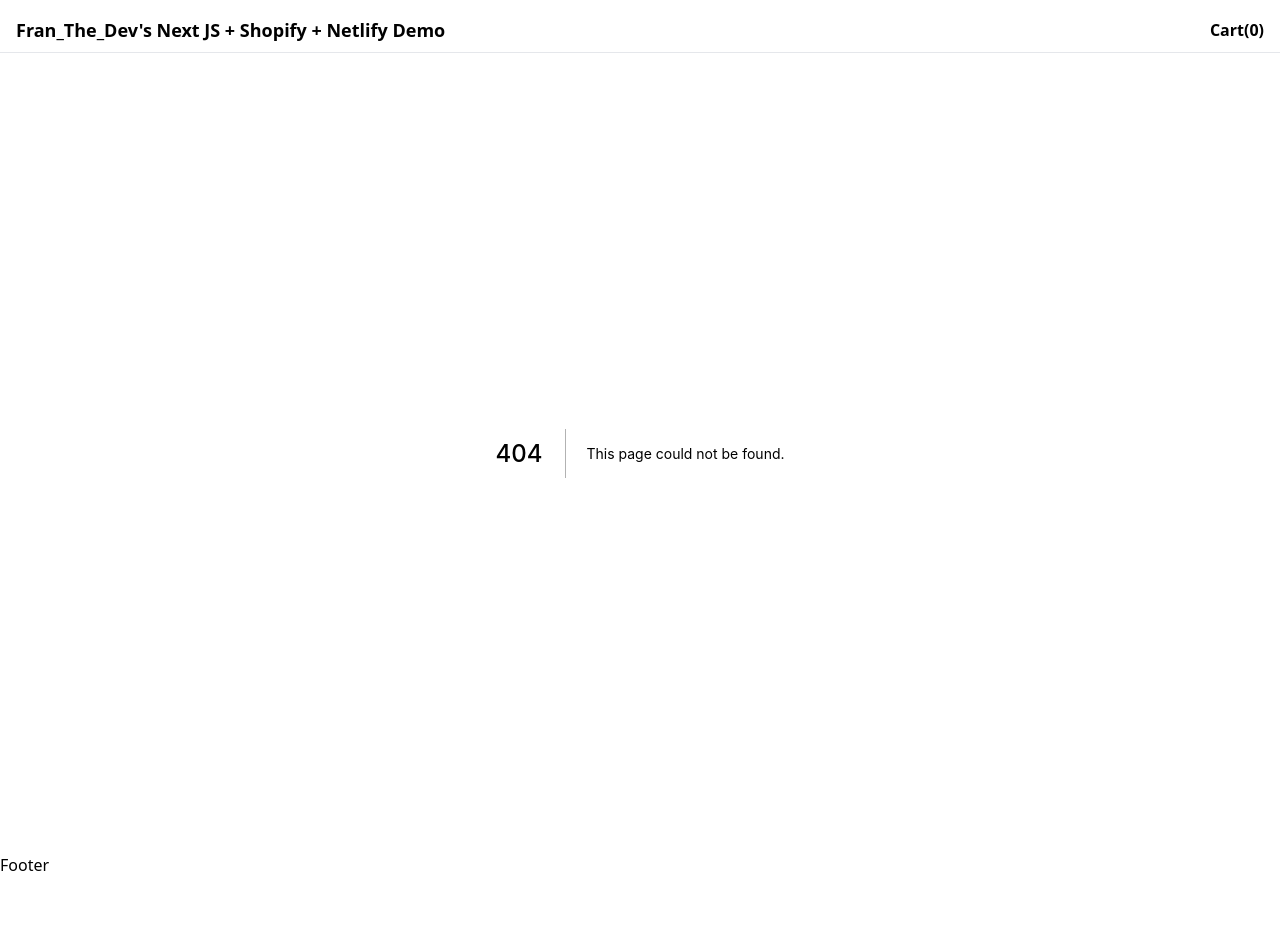
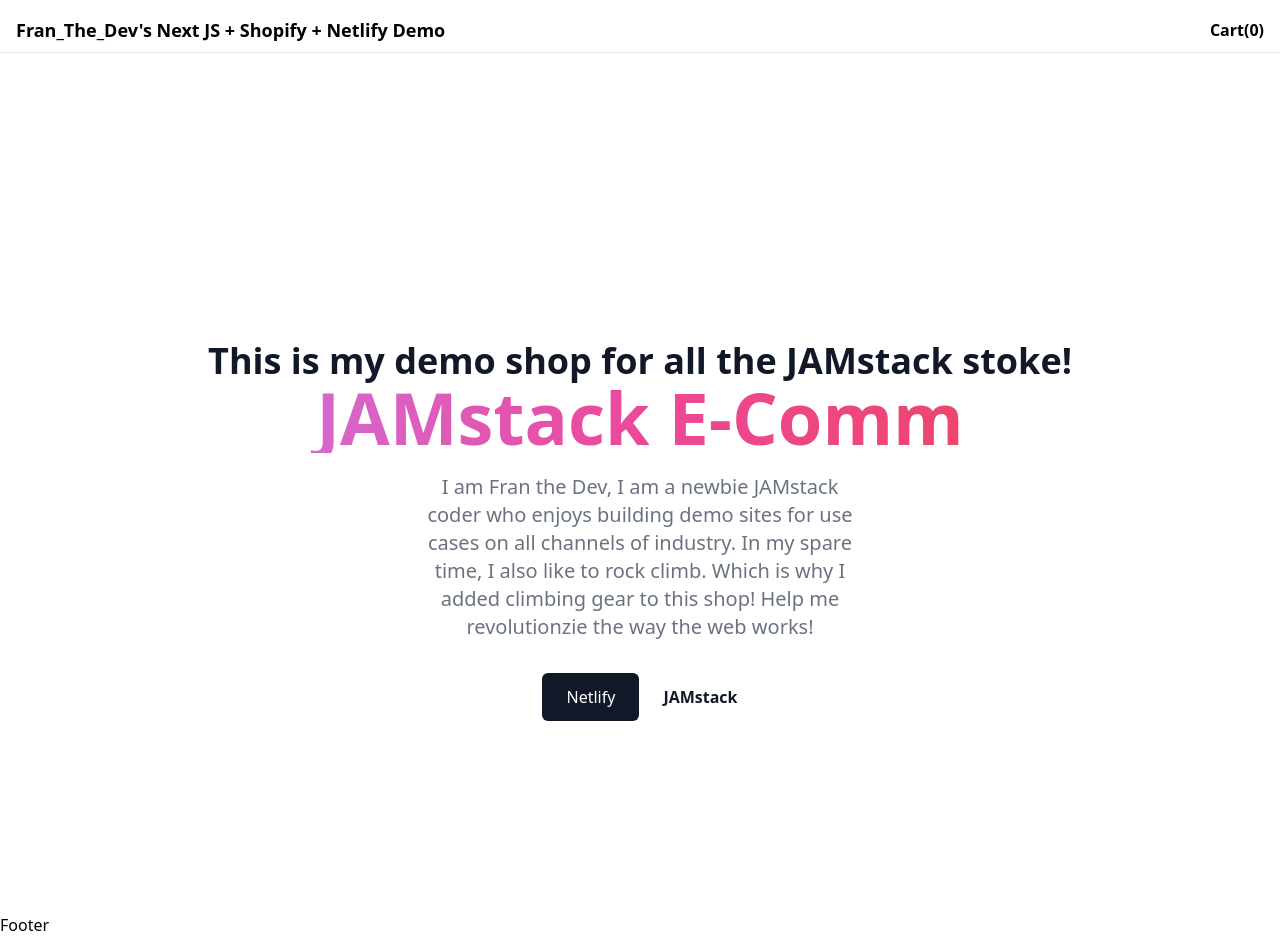
Before and after one commit to Fran-A-Dev/fran-ntlfy-shopify, a Next.js app: page /aboutMe in a window 1280 px wide. Before the commit this address had no page. Before the commit the page ends 877 px from the top, so only its background shows below. Built offline with nearby package versions, Linux system fonts and the light colour scheme.

Commit message:
added about me

```diff
--- a/components/ProductForm.js
+++ b/components/ProductForm.js
@@ -71,7 +71,7 @@ export default function ProductForm({ product }) {
         }}
         className="bg-black rounded-lg text-white px-2 py-3 mt-3 hover:bg-gray-800"
       >
-        Add To Card
+        Add To Cart
       </button>
     </div>
   );
--- a/components/ProductPageContent.js
+++ b/components/ProductPageContent.js
@@ -1,8 +1,10 @@
 import Image from "next/image";
 import ProductForm from "./ProductForm";
+import RecommendedList from "./RecommendedList";
 
 export default function ProductPageContent({ product }) {
   return (
+    <div>
       <div className="flex flex-col justify-center items-center space-y-8 md:flex-row md:items-start md:space-y-0 md:space-x-4 lg:space-x-8 max-w-6xl w-11/12 mx-auto">
         <div className="w-full max-w-md border bg-white rounded-2xl overflow-hidden shadow-lg md:w-1/2">
           <div className="relative h-96 w-full">
@@ -16,5 +18,13 @@ export default function ProductPageContent({ product }) {
         </div>
         <ProductForm product={product} />
       </div>
+      <p className="pt-16 space-y-8 md:space-x-4 lg:space-x-8 max-w-3xl w-11/12 mx-auto">
+        {product.description}
+      </p>
+      <RecommendedList
+        current={product.id}
+        products={product.collections.edges[0].node.products.edges}
+      />
+    </div>
   );
 }
--- /dev/null
+++ b/pages/aboutMe.js
@@ -0,0 +1,35 @@
+import React from "react";
+import Link from "next/link";
+
+export default function page() {
+  return (
+    <div className="my-48  mx-auto max-w-7xl px-4 sm:mt-24 md:mt-72 text-center">
+      <h1 className="font-extrabold text-gray-900">
+        <p className="text-xl sm:text-3xl md:text-4xl">
+          This is my demo shop for all the JAMstack stoke!
+        </p>
+        <p className="text-transparent bg-clip-text bg-gradient-to-r from-purple-400 via-pink-500 to-red-500 text-4xl sm:text-6xl md:text-7xl">
+          JAMstack E-Comm
+        </p>
+      </h1>
+      <h2 className="mt-3 max-w-md mx-auto text-gray-500 sm:text-lg md:mt-5 md:text-xl md:max-x-3xl">
+        I am Fran the Dev, I am a newbie JAMstack coder who enjoys building demo
+        sites for use cases on all channels of industry. In my spare time, I
+        also like to rock climb. Which is why I added climbing gear to this
+        shop! Help me revolutionzie the way the web works!
+      </h2>
+      <div className="mt-5 max-w-md mx-auto flex justify-center items-center md:mt-8">
+        <Link href="https://www.netlify.com/">
+          <a className="inline-flex items-center justify-center h-12 px-6 mr-6 font-medium py-3 border-transparent rounded-md text-white bg-gray-900 hover:bg-gray-800">
+            Netlify
+          </a>
+        </Link>
+        <Link href="https://jamstack.org/">
+          <a className="inline-flex items-center font-semibold text-gray-900 hover:text-gray-800">
+            JAMstack
+          </a>
+        </Link>
+      </div>
+    </div>
+  );
+}
--- a/pages/index.js
+++ b/pages/index.js
@@ -17,7 +17,7 @@ export default function Home({ products }) {
         <meta name="description" content="Fran's Netlify + Shopify Demo" />
         <meta property="og:title" content="JAMstack eCommerce " />
         <meta property="og:type" content="website" />
-        <meta property="og:url" content="https://www.buildnextshop.com" />
+        <meta property="og:url" content="https://www.netlify.com/" />
         <meta
           property="og:image"
           content="https://www.buildnextshop.com/nextjsshopify.png"
@@ -37,8 +37,10 @@ export default function Home({ products }) {
 
 export async function getStaticProps() {
   const products = await getProductsInCollection();
-
   return {
-    props: { products }, // will be passed to the page component as props
+    props: {
+      products,
+    },
+    revalidate: 10,
   };
 }
--- a/pages/page.js
+++ /dev/null
@@ -1,5 +0,0 @@
-import React from "react";
-
-export default function page() {
-  return <div></div>;
-}
--- a/pages/products/[product].js
+++ b/pages/products/[product].js
@@ -32,5 +32,6 @@ export async function getStaticProps({ params }) {
     props: {
       product,
     },
+    revalidate: 10,
   };
 }
```
Lines whose indentation alone changed are shown as unchanged.
